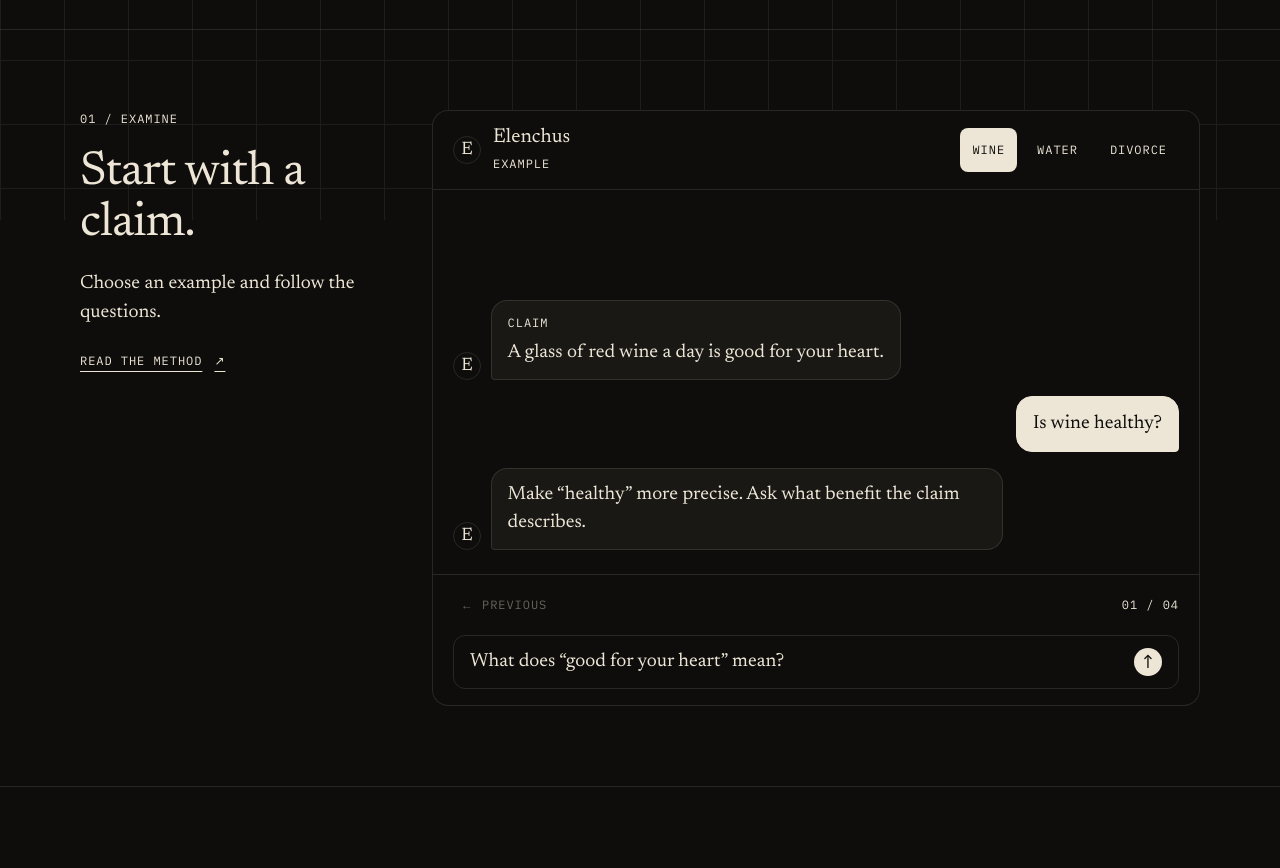
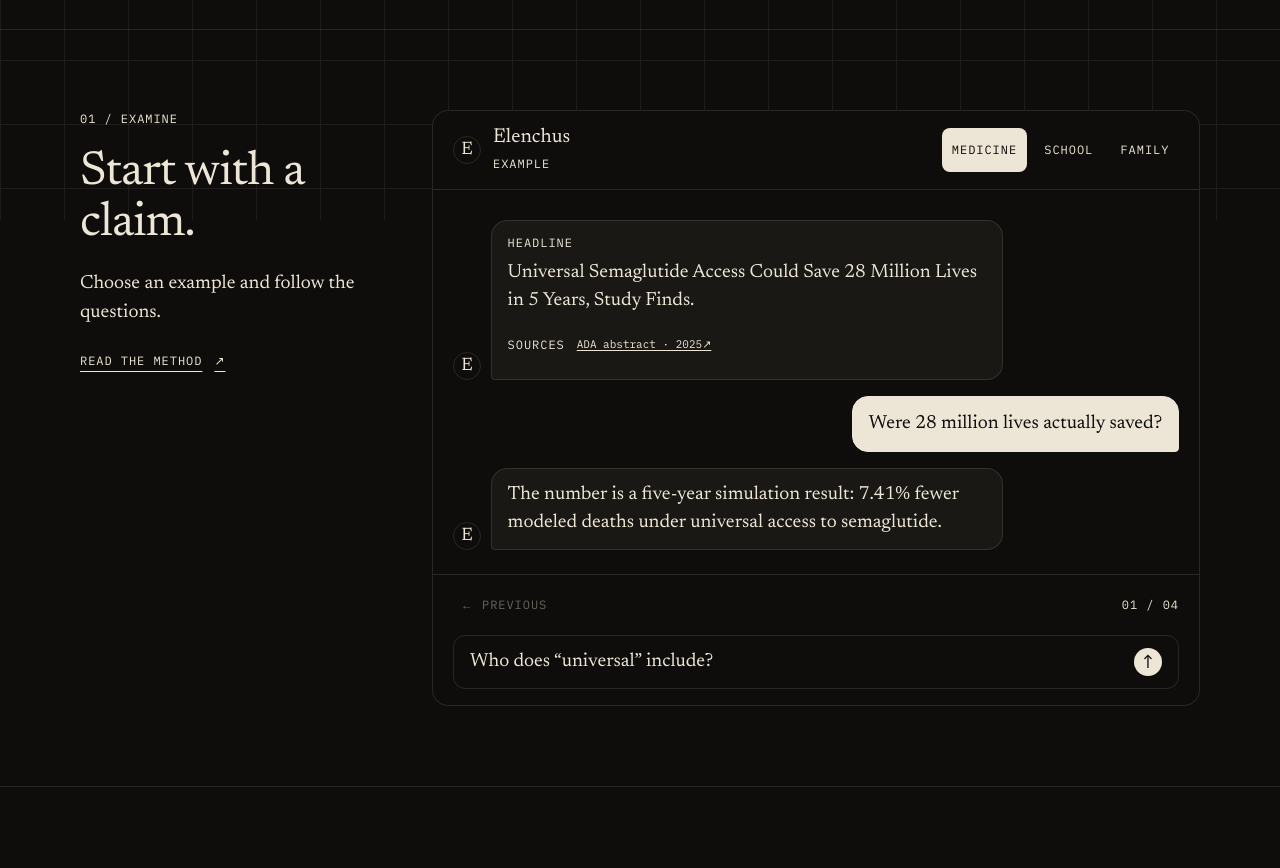
Before and after one commit to theravingrooster/elenchus-site, a Next.js app: page / in a window 1280 px wide. Shown: the part 580-1448 px from the top of the page. Built offline with nearby package versions, Linux system fonts and the light colour scheme.

Commit message:
Replace demo with sourced Medicine, School, and Family headlines

```diff
--- a/app/globals.css
+++ b/app/globals.css
@@ -218,7 +218,7 @@ html.lenis body {
 .chat-claim-selector {
   min-height: 2.75rem;
   border-radius: 0.5rem;
-  padding: 0.6rem 0.75rem;
+  padding: 0.6rem;
   color: var(--color-ink);
   background: transparent;
   cursor: pointer;
@@ -293,6 +293,22 @@ html.lenis body {
   border-radius: 1rem 1rem 0.25rem 1rem;
   background: var(--color-ink);
   color: var(--color-paper);
+}
+.chat-sources {
+  display: flex;
+  flex-wrap: wrap;
+  align-items: center;
+  gap: 0 0.75rem;
+  margin-top: 0.5rem;
+  font-family: var(--font-mono);
+  font-size: 0.6875rem;
+}
+.chat-sources a {
+  display: inline-flex;
+  align-items: center;
+  min-height: 2.75rem;
+  text-decoration: underline;
+  text-underline-offset: 0.2em;
 }
 .chat-send {
   display: flex;
--- a/components/PracticeCard.tsx
+++ b/components/PracticeCard.tsx
@@ -20,10 +20,10 @@ export function PracticeCard() {
     ]),
   ];
 
-  // Keep the newest exchange in view without moving the page or keyboard focus.
+  // Start each example at its headline; keep appended exchanges in view.
   useEffect(() => {
     const log = logRef.current;
-    if (log) log.scrollTop = log.scrollHeight;
+    if (log) log.scrollTop = step === 0 ? 0 : log.scrollHeight;
   }, [active, step]);
 
   function selectClaim(index: number) {
@@ -77,6 +77,17 @@ export function PracticeCard() {
               <div className="chat-bubble">
                 {message.claim && <span className="mono-label mb-2 block">{demo.claimLabel}</span>}
                 <p>{message.text}</p>
+                {message.claim && (
+                  <div className="chat-sources" aria-label={demo.sourcesLabel}>
+                    <span className="mono-label">{demo.sourcesLabel}</span>
+                    {current.sources.map((source) => (
+                      <a key={source.href} href={source.href} target="_blank" rel="noreferrer">
+                        {source.label}<span className="sr-only"> (opens in a new tab)</span>
+                        <span aria-hidden="true"> ↗</span>
+                      </a>
+                    ))}
+                  </div>
+                )}
               </div>
             </li>
           ))}
--- a/content/practice.ts
+++ b/content/practice.ts
@@ -1,7 +1,7 @@
 // Examine section on Home. Each example keeps four question and feedback turns.
 
-// One example step: a question and a short note about what it examines.
-// Feedback nudges the next question. It never scores, never says "correct", never answers the claim.
+// One example step: a question and a brief, source-grounded reply.
+// Replies examine the headline's scope and assumptions without scoring the reader.
 export type Turn = {
   question: string;
   feedback: string;
@@ -12,6 +12,8 @@ export type DemoClaim = {
   bar: string;
   // The claim being examined.
   claim: string;
+  // Primary reports behind the example, distinct from the supplied headline.
+  sources: { label: string; href: string }[];
   // Four turns in order.
   thread: [Turn, Turn, Turn, Turn];
 };
@@ -34,88 +36,99 @@ export const practice = {
     // Accessible name for the example selectors.
     switcherLabel: "Choose a claim",
     // The first message identifies the claim being examined.
-    claimLabel: "Claim",
+    claimLabel: "Headline",
+    sourcesLabel: "Sources",
     previousLabel: "Previous",
     previousAction: "Previous question",
     nextAction: "Next question",
-    // Default claim is the first (Wine).
+    // Default claim is the first (Medicine).
     defaultClaim: 0,
     claims: [
       {
-        bar: "Wine",
-        claim: "A glass of red wine a day is good for your heart.",
+        bar: "Medicine",
+        claim: "Universal Semaglutide Access Could Save 28 Million Lives in 5 Years, Study Finds.",
+        sources: [
+          { label: "ADA abstract · 2025", href: "https://doi.org/10.2337/db25-2043-LB" },
+        ],
         thread: [
           {
-            question: "Is wine healthy?",
+            question: "Were 28 million lives actually saved?",
             feedback:
-              "Make “healthy” more precise. Ask what benefit the claim describes.",
+              "The number is a five-year simulation result: 7.41% fewer modeled deaths under universal access to semaglutide.",
           },
           {
-            question: "What does “good for your heart” mean?",
+            question: "Who does “universal” include?",
             feedback:
-              "Ask how the benefit was measured and who was compared.",
+              "Adults who meet the model’s eligibility rules for obesity or type 2 diabetes. Those rules determine who counts.",
           },
           {
-            question: "Who did they compare the wine drinkers with?",
+            question: "Does access mean everyone takes it?",
             feedback:
-              "Examine the comparison. What else could differ between the groups?",
+              "Availability alone doesn’t establish uptake. We need the model’s assumptions about treatment use and adherence to interpret the estimate.",
           },
           {
-            question: "What evidence would separate wine from those other factors?",
+            question: "What can we actually say?",
             feedback:
-              "Name the evidence needed to attribute a difference to wine.",
+              "A simulation projects roughly 28 million fewer deaths over five years under universal access. The word “could” carries the model’s conditions.",
           },
         ],
       },
       {
-        bar: "Water",
-        claim: "You should drink eight glasses of water a day.",
+        bar: "School",
+        claim: "Younger Students’ Test Scores Bounce Back After the Pandemic.",
+        sources: [
+          { label: "NAEP · 2025 results", href: "https://www.nationsreportcard.gov/ltt/2025/" },
+        ],
         thread: [
           {
-            question: "Is eight glasses a day true?",
+            question: "Which students bounced back?",
             feedback:
-              "Define what counts and who the rule applies to.",
+              "Nine-year-olds improved on the 2025 long-term NAEP tests. Thirteen-year-olds remained below their pre-pandemic averages in both subjects.",
           },
           {
-            question: "Does the count include food and other drinks?",
+            question: "Did reading and math recover equally?",
             feedback:
-              "Now trace the number to its original source.",
+              "For nine-year-olds, reading was not significantly different from 2020. Math improved since 2022, but was still four points lower than 2020.",
           },
           {
-            question: "Where did eight come from?",
+            question: "Caught up compared with when?",
             feedback:
-              "Read what the source measured and the conditions it considered.",
+              "A gain since 2022 is one comparison. Thirteen-year-olds’ 2025 reading average was not significantly different from 1971.",
           },
           {
-            question: "What evidence would support the same amount for everyone?",
+            question: "Can we say kids are caught up?",
             feedback:
-              "Identify the rule’s assumption. Ask how you could test it.",
+              "We can say nine-year-olds’ average reading score is back near its 2020 level. That conclusion doesn’t extend to every age or subject.",
           },
         ],
       },
       {
-        bar: "Divorce",
-        claim: "Half of all marriages end in divorce.",
+        bar: "Family",
+        claim: "No Longer a Coin Toss: Less than Half of Marriages Predicted to End in Divorce.",
+        sources: [
+          { label: "CDC · 2023", href: "https://www.cdc.gov/nchs/fastats/marriage-divorce.htm" },
+          { label: "Pew · 2025", href: "https://www.pewresearch.org/short-reads/2025/10/16/8-facts-about-divorce-in-the-united-states/" },
+        ],
         thread: [
           {
-            question: "Is that number accurate?",
+            question: "What do the official numbers count?",
             feedback:
-              "Ask which marriages, where, and over what period.",
+              "CDC’s 2023 figures count marriages and divorces per 1,000 residents. The divorce figures cover 45 states and D.C.",
           },
           {
-            question: "Half of which marriages?",
+            question: "Can I divide the divorce rate by the marriage rate?",
             feedback:
-              "Define the group. Then inspect how the number was calculated.",
+              "That compares events in one year. Those divorces mostly concern earlier weddings, and the two rates cover different populations.",
           },
           {
-            question: "How was the rate calculated?",
+            question: "Does Pew’s one-third figure settle it?",
             feedback:
-              "Check whether the calculation answers the claim.",
+              "One-third of ever-married Americans reported a first-marriage divorce by 2023. Some ongoing marriages could still end in divorce.",
           },
           {
-            question: "Would the claim still hold across different years and groups?",
+            question: "What would support a prediction of less than half?",
             feedback:
-              "Ask what evidence would make you narrow or revise the claim.",
+              "We’d need to define which marriages, distinguish divorce from separation, and estimate outcomes over a specified period.",
           },
         ],
       },
```
Also changed, not shown: 2 other files (tests, documents, lock files or other folders).
